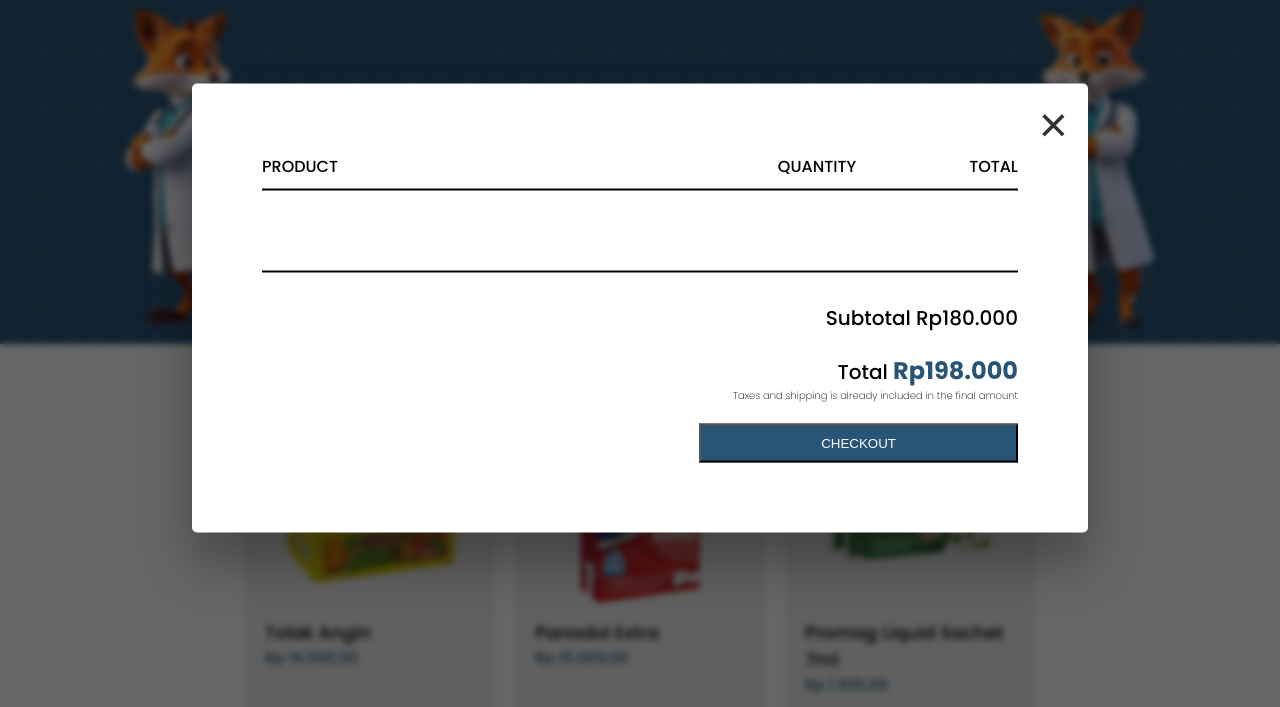
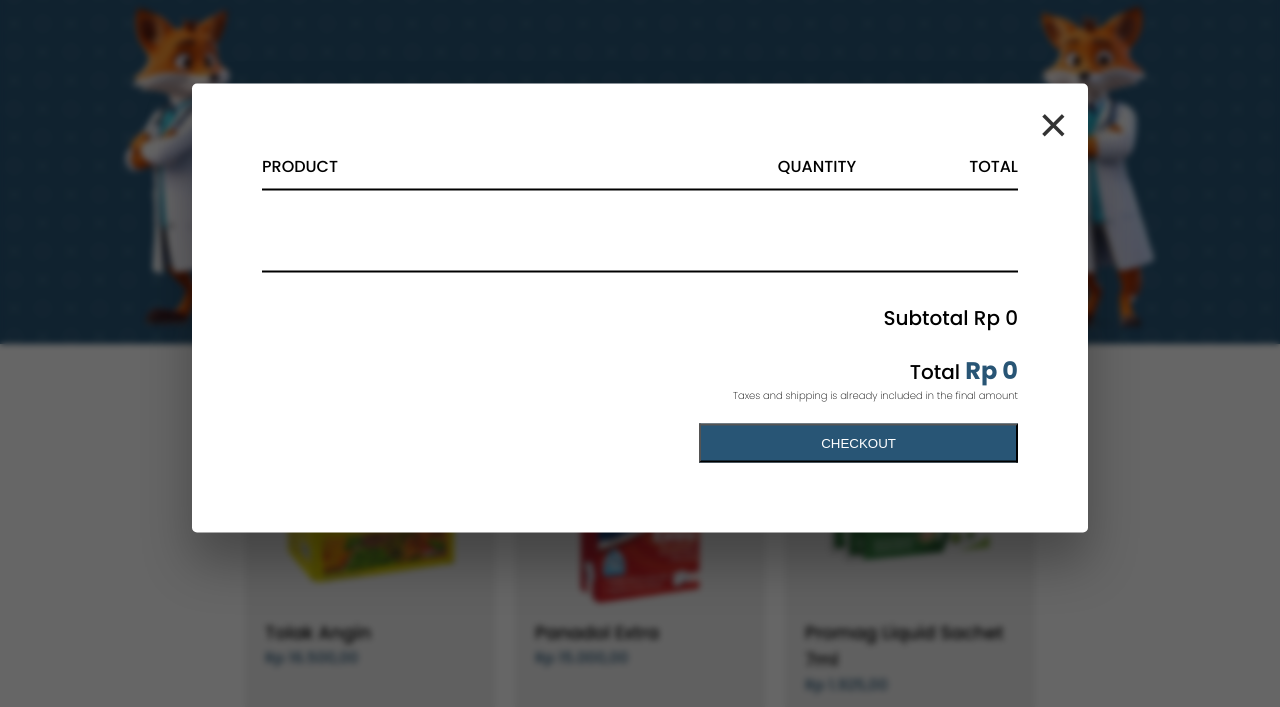
Before and after one commit to Ninzato/pharmacare, a plain HTML site: page index.html in a window 1280 px wide. Both pictures are taken after a click on the picture 1122 px from the left and 37 px from the top of the page. Shown: the part 92-799 px from the top of the page. Drawn offline with Linux system fonts and the light colour scheme.

Commit message:
Slight revision of HTML code

```diff
--- a/index.html
+++ b/index.html
@@ -49,9 +49,9 @@
         <div class="cart-items"></div>
         <div class="divider"></div>
         <div class="price-details">
-          <p>Subtotal <span class="subTotal">Rp180.000</span></p>
+          <p>Subtotal <span class="subTotal">Rp 0</span></p>
           <div>
-            <p>Total <span class="finalTotal">Rp198.000</span></p>
+            <p>Total <span class="finalTotal">Rp 0</span></p>
             <p>Taxes and shipping is already included in the final amount</p>
           </div>
           <button class="btn-checkout">CHECKOUT</button>
```
